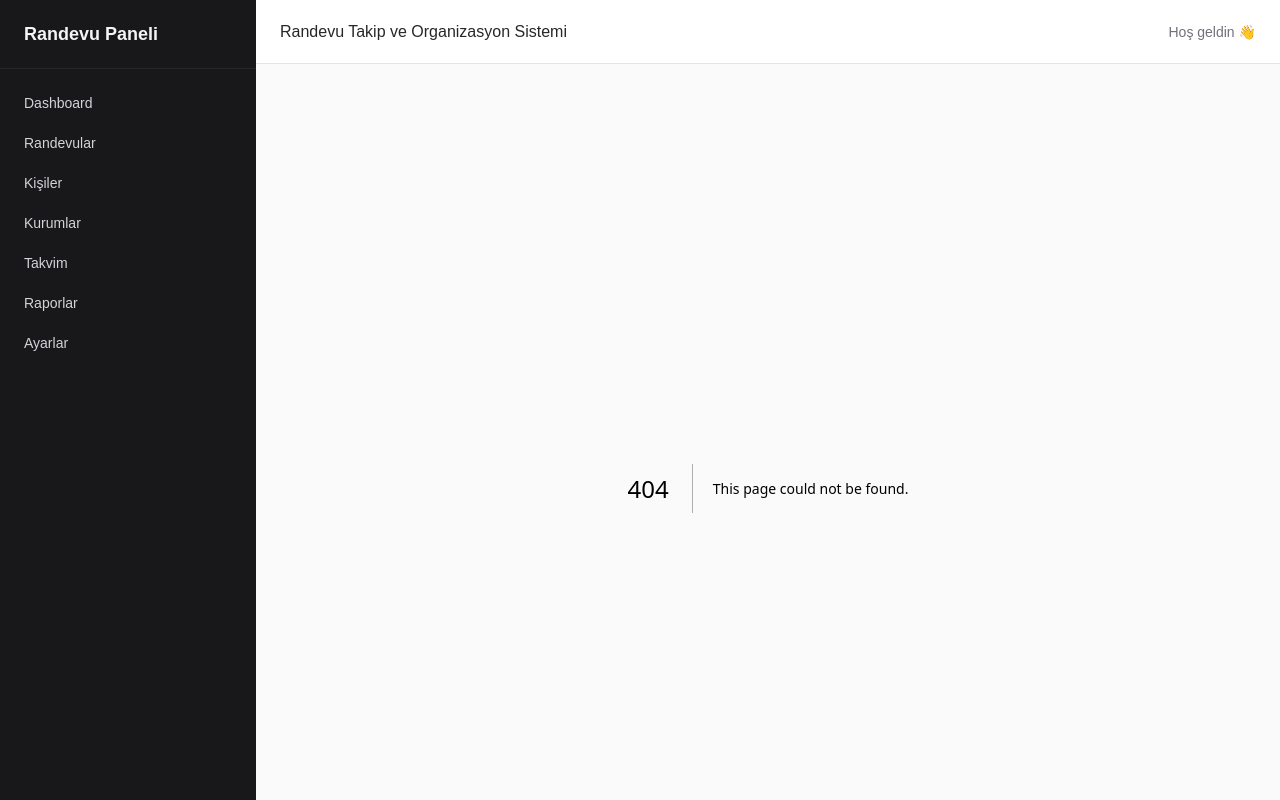
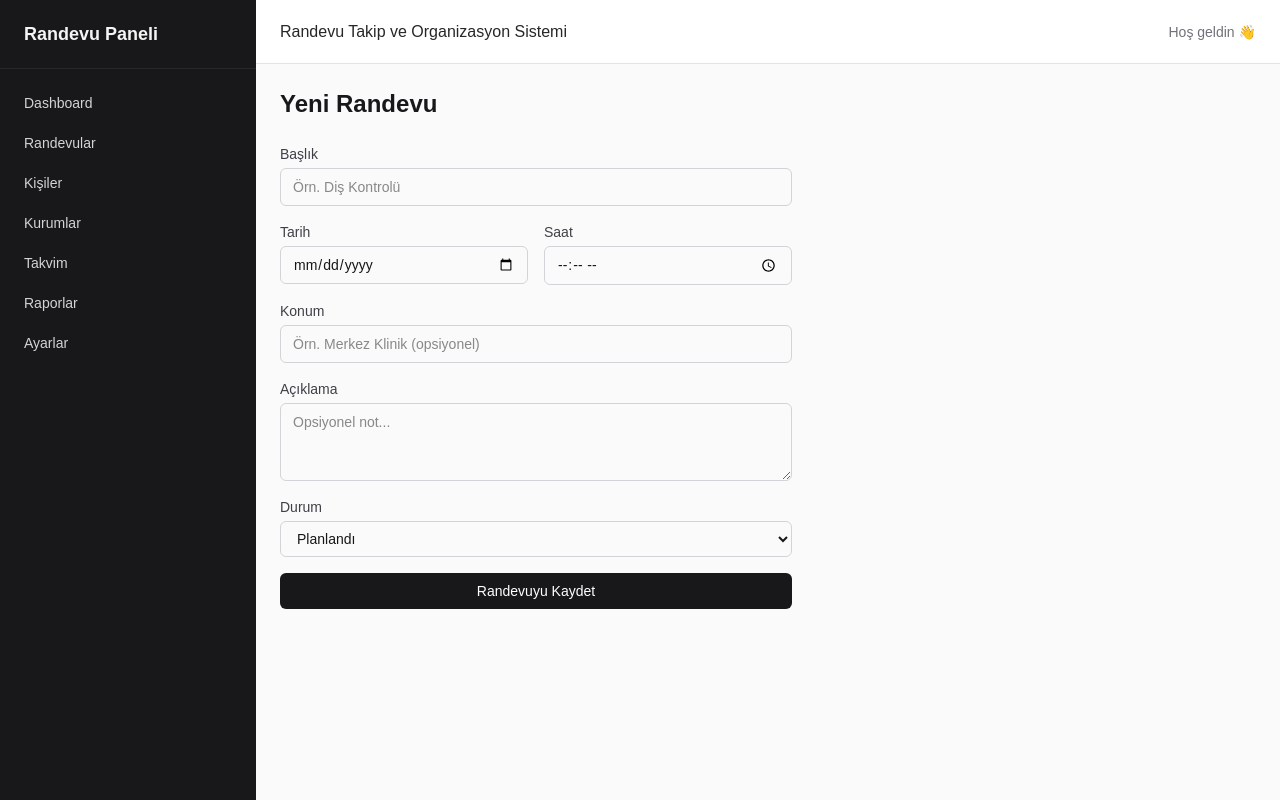
Before and after one commit to Hayrunn1s4ksknn/appointment-organization-system, a Next.js app: page /appointments/new in a window 1280 px wide. Before the commit this address had no page. Built offline with nearby package versions, Linux system fonts and the light colour scheme.

Commit message:
feat: add appointment form validation

```diff
--- a/package.json
+++ b/package.json
@@ -9,9 +9,12 @@
     "lint": "eslint"
   },
   "dependencies": {
+    "@hookform/resolvers": "^5.4.0",
     "next": "16.2.10",
     "react": "19.2.4",
-    "react-dom": "19.2.4"
+    "react-dom": "19.2.4",
+    "react-hook-form": "^7.81.0",
+    "zod": "^4.4.3"
   },
   "devDependencies": {
     "@tailwindcss/postcss": "^4",
--- /dev/null
+++ b/src/app/appointments/new/page.tsx
@@ -0,0 +1,122 @@
+"use client";
+// "use client" zorunlu çünkü form, kullanıcı etkileşimi (yazma, submit etme)
+// ve React state (useForm hook'u) kullanıyor - bunlar tarayıcıda çalışmalı.
+
+import { useForm } from "react-hook-form";
+import { zodResolver } from "@hookform/resolvers/zod";
+import {
+  appointmentSchema,
+  type AppointmentFormValues,
+} from "@/lib/appointment-schema";
+import Input from "@/components/ui/Input";
+import Button from "@/components/ui/Button";
+
+export default function NewAppointmentPage() {
+  const {
+    register,       // her input'u forma "kaydetmek" için kullanılır
+    handleSubmit,    // submit olayını yönetir, önce validation çalıştırır
+    formState: { errors, isSubmitting }, // hata mesajları ve gönderim durumu
+  } = useForm<AppointmentFormValues>({
+    resolver: zodResolver(appointmentSchema), // Zod şemasını doğrulama motoru olarak bağlıyoruz
+    defaultValues: {
+      status: "planned",
+    },
+  });
+
+  // Form geçerli (valid) olduğunda çalışacak fonksiyon.
+  // Şimdilik sadece console.log ile veriyi gösteriyoruz, henüz Supabase'e
+  // bağlı değiliz - o Gün 14'te olacak.
+  function onSubmit(data: AppointmentFormValues) {
+    console.log("Form verisi:", data);
+  }
+
+  return (
+    <div className="max-w-lg">
+      <h1 className="text-2xl font-semibold text-zinc-900 mb-6">
+        Yeni Randevu
+      </h1>
+
+      <form onSubmit={handleSubmit(onSubmit)} className="flex flex-col gap-4">
+        <div>
+          <Input
+            label="Başlık"
+            placeholder="Örn. Diş Kontrolü"
+            {...register("title")}
+          />
+          {/* Hata varsa küçük kırmızı bir mesaj gösteriyoruz */}
+          {errors.title && (
+            <p className="text-sm text-red-600 mt-1">{errors.title.message}</p>
+          )}
+        </div>
+
+        <div className="grid grid-cols-2 gap-4">
+          <div>
+            <Input
+              label="Tarih"
+              type="date"
+              {...register("appointment_date")}
+            />
+            {errors.appointment_date && (
+              <p className="text-sm text-red-600 mt-1">
+                {errors.appointment_date.message}
+              </p>
+            )}
+          </div>
+
+          <div>
+            <Input
+              label="Saat"
+              type="time"
+              {...register("appointment_time")}
+            />
+            {errors.appointment_time && (
+              <p className="text-sm text-red-600 mt-1">
+                {errors.appointment_time.message}
+              </p>
+            )}
+          </div>
+        </div>
+
+        <div>
+          <Input
+            label="Konum"
+            placeholder="Örn. Merkez Klinik (opsiyonel)"
+            {...register("location")}
+          />
+        </div>
+
+        <div className="flex flex-col gap-1">
+          <label className="text-sm font-medium text-zinc-700">
+            Açıklama
+          </label>
+          <textarea
+            className="border border-zinc-300 rounded-md px-3 py-2 text-sm focus:outline-none focus:ring-2 focus:ring-zinc-400"
+            rows={3}
+            placeholder="Opsiyonel not..."
+            {...register("description")}
+          />
+        </div>
+
+        <div className="flex flex-col gap-1">
+          <label className="text-sm font-medium text-zinc-700">Durum</label>
+          <select
+            className="border border-zinc-300 rounded-md px-3 py-2 text-sm focus:outline-none focus:ring-2 focus:ring-zinc-400"
+            {...register("status")}
+          >
+            <option value="planned">Planlandı</option>
+            <option value="completed">Tamamlandı</option>
+            <option value="cancelled">İptal Edildi</option>
+            <option value="postponed">Ertelendi</option>
+          </select>
+          {errors.status && (
+            <p className="text-sm text-red-600 mt-1">{errors.status.message}</p>
+          )}
+        </div>
+
+        <Button type="submit" variant="primary" disabled={isSubmitting}>
+          {isSubmitting ? "Kaydediliyor..." : "Randevuyu Kaydet"}
+        </Button>
+      </form>
+    </div>
+  );
+}
--- /dev/null
+++ b/src/lib/appointment-schema.ts
@@ -0,0 +1,31 @@
+import { z } from "zod";
+
+// Zod ile "bir randevu formunun geçerli olması için hangi kurallara uyması gerekir?"
+// sorusunun cevabını tek bir yerde tanımlıyoruz. Bu şema hem doğrulama yapar
+// hem de TypeScript'in formun tipini otomatik çıkarmasını sağlar (aşağıdaki
+// AppointmentFormValues satırına bak).
+
+export const appointmentSchema = z.object({
+  // min(1) = boş bırakılamaz demek. Boş string de "1 karakterden az" sayılır.
+  title: z.string().min(1, "Başlık zorunludur."),
+
+  // Tarih alanı için de boş olmaması yeterli (input type="date" zaten
+  // geçersiz tarih girilmesini tarayıcı seviyesinde engeller).
+  appointment_date: z.string().min(1, "Tarih zorunludur."),
+
+  appointment_time: z.string().min(1, "Saat zorunludur."),
+
+  // Konum ve açıklama zorunlu değil, o yüzden .optional() kullanıyoruz.
+  location: z.string().optional(),
+  description: z.string().optional(),
+
+  // Durum alanı sadece belirli değerlerden biri olabilir (enum).
+  status: z.enum(["planned", "completed", "cancelled", "postponed"], {
+    message: "Geçerli bir durum seçin.",
+  }),
+});
+
+// Bu satır, yukarıdaki şemadan otomatik bir TypeScript tipi üretir.
+// Yani appointmentSchema'yı değiştirirsek, bu tip de otomatik güncellenir -
+// iki yerde aynı şeyi tanımlamak zorunda kalmayız.
+export type AppointmentFormValues = z.infer<typeof appointmentSchema>;
```
Also changed, not shown: 1 other file (tests, documents, lock files or other folders).
